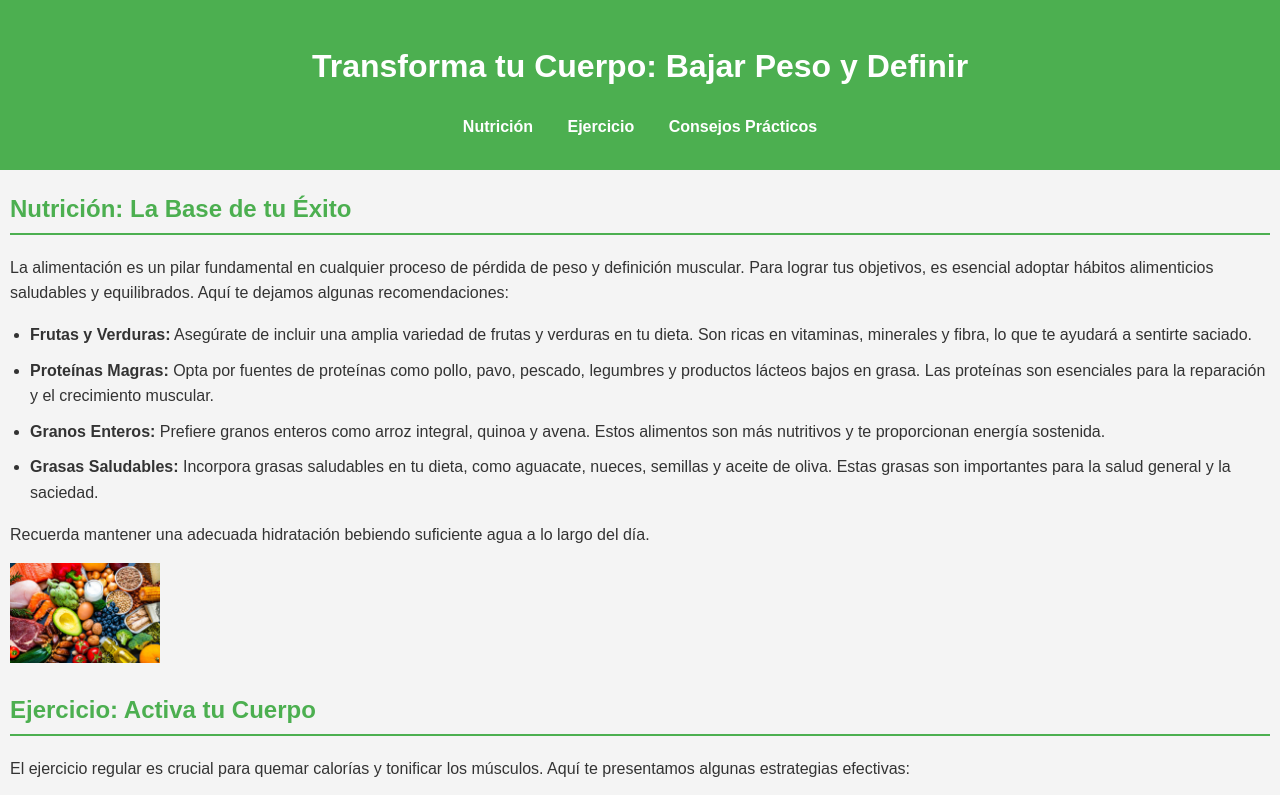
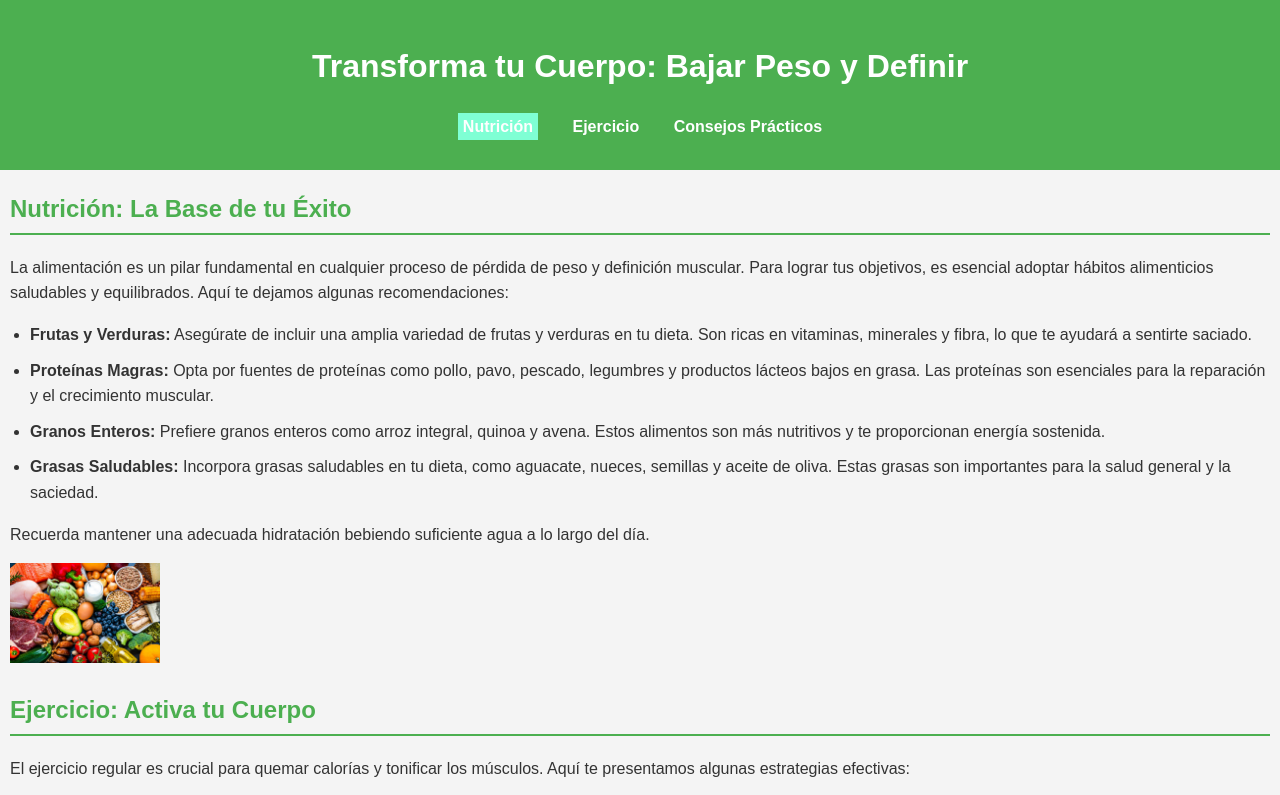
Before and after one commit to RaulWV/LIMA2425, a plain HTML site: page tercerapagina.html in a window 1280 px wide. In both pictures the pointer is over the item "Nutrición". Shown: the top 795 px of the page. Drawn offline with Linux system fonts and the light colour scheme.

Commit message:
Add files via upload

```diff
--- a/tercerapagina.css
+++ b/tercerapagina.css
@@ -18,6 +18,12 @@ header {
 
 nav ul {
     padding: 0;
+}
+
+nav ul li:hover {
+    background-color: aquamarine;
+    padding: 5px;
+    color: black;
 }
 
 nav ul li {
```
